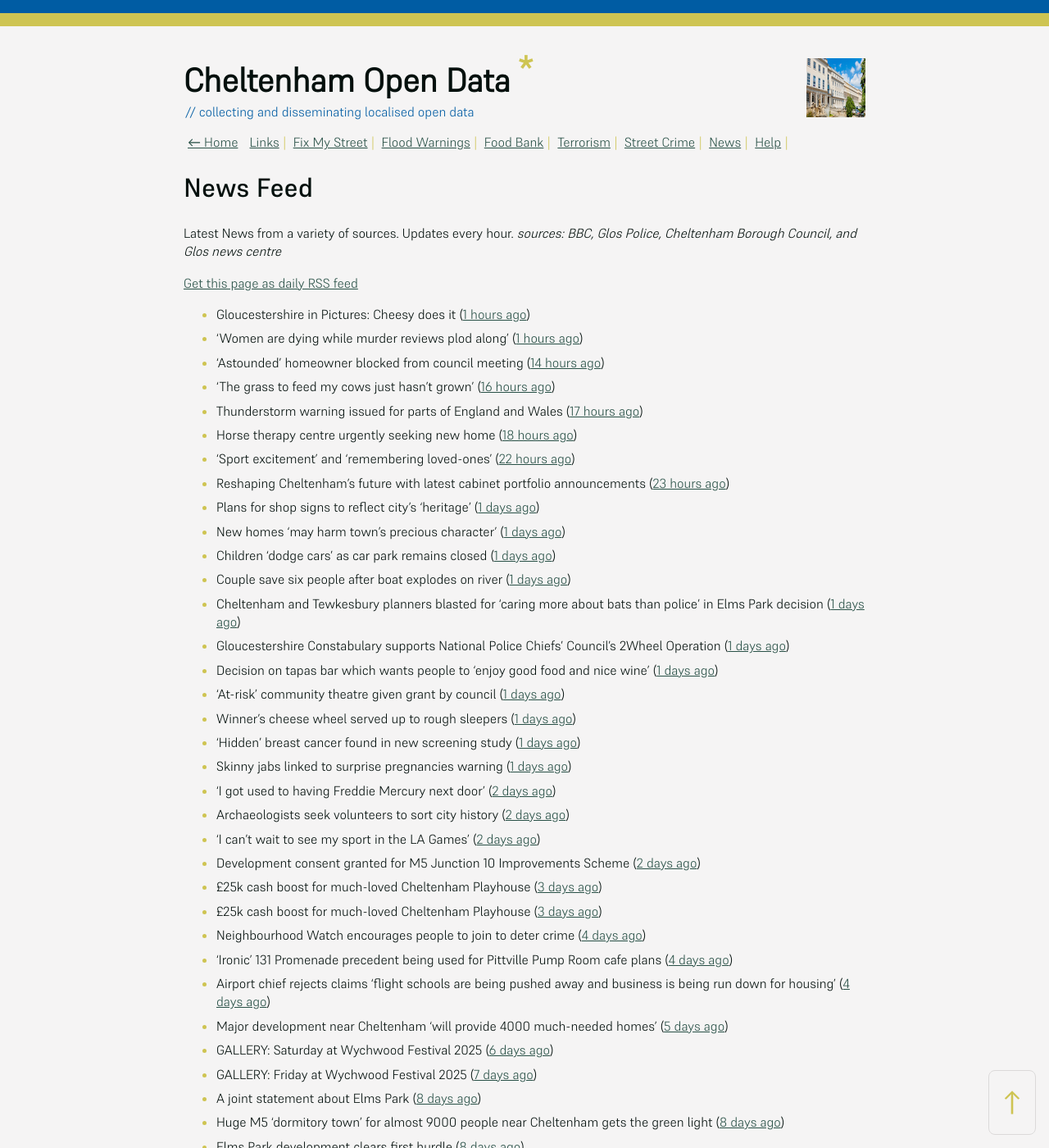
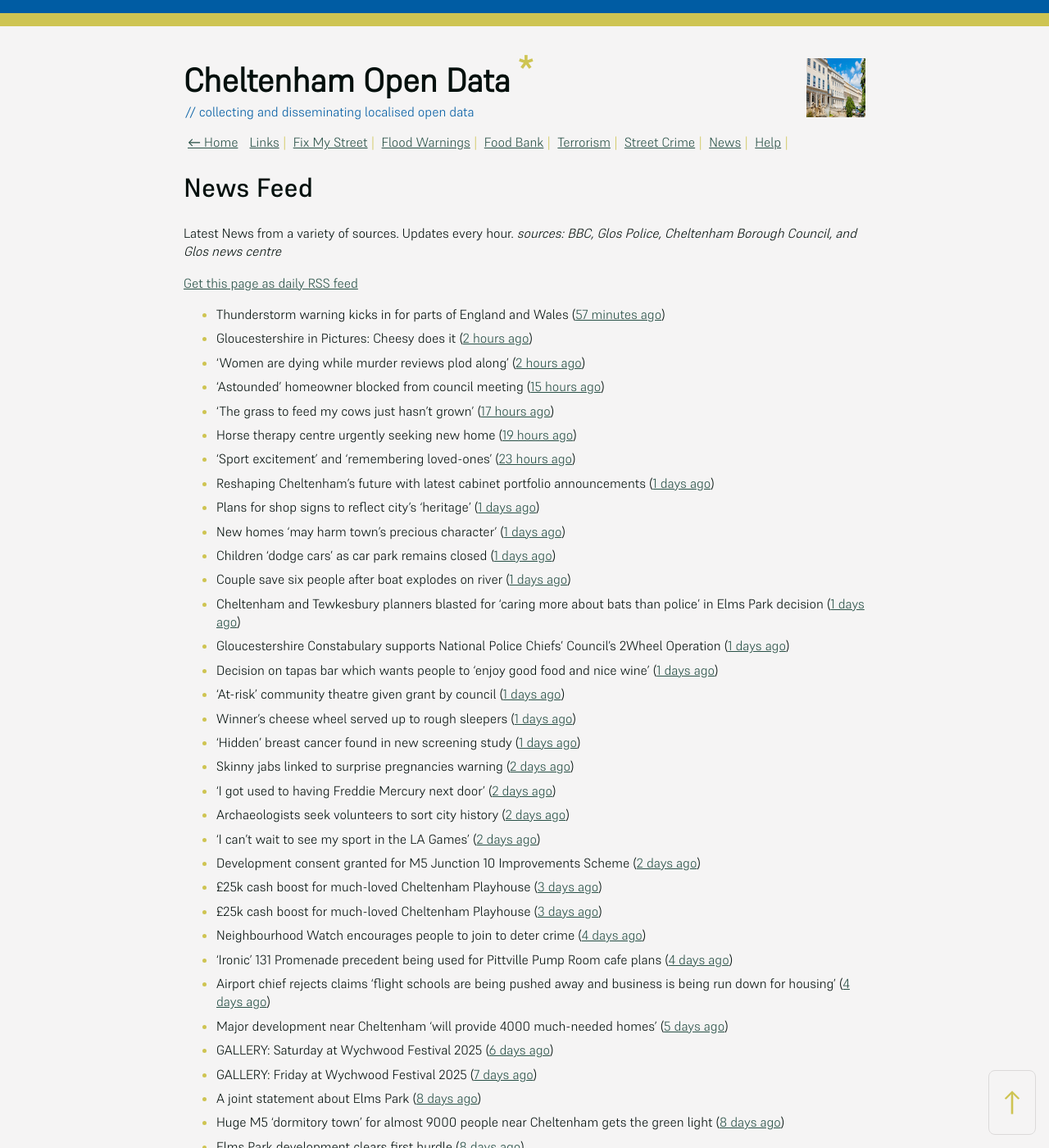
Before and after one commit to mat-0/cheltenham-open-data, a Jekyll site: the page built from _pages/news.md, in a window 1280 px wide and 1400 px high. Shown: the whole window at 82% size. Built offline with Jekyll 4.4.1, drawn with Linux system fonts in a browser that asks for light colours; some of the changed text lies outside the part shown.

Commit message:
Updated 2025-06-07 08:57:45

```diff
--- a/_pages/news.md
+++ b/_pages/news.md
@@ -12,14 +12,14 @@ _sources: BBC, Glos Police, Cheltenham Borough Council, and Glos news centre_
 [Get this page as daily RSS feed](/daily.rss)
 
 <!-- news_marker starts -->
-- Gloucestershire in Pictures: Cheesy does it ([1 hours ago](https://www.bbc.com/news/articles/cj6rpwjk192o))
-- 'Women are dying while murder reviews plod along' ([1 hours ago](https://www.bbc.com/news/articles/cj3j7308r35o))
-- 'Astounded' homeowner blocked from council meeting ([14 hours ago](https://www.bbc.com/news/articles/c5y2zdd83deo))
-- 'The grass to feed my cows just hasn't grown' ([16 hours ago](https://www.bbc.com/news/articles/cr4zp51rk9ro))
-- Thunderstorm warning issued for parts of England and Wales ([17 hours ago](https://www.bbc.com/news/articles/cq851x1y9eqo))
-- Horse therapy centre urgently seeking new home ([18 hours ago](https://www.bbc.com/news/articles/clyqx775r2yo))
-- 'Sport excitement' and 'remembering loved-ones' ([22 hours ago](https://www.bbc.com/news/articles/cly379zl9qwo))
-- Reshaping Cheltenham’s future with latest cabinet portfolio announcements ([23 hours ago](https://www.cheltenham.gov.uk/news/article/3018/reshaping_cheltenhams_future_with_latest_cabinet_portfolio_announcements))
+- Thunderstorm warning kicks in for parts of England and Wales ([57 minutes ago](https://www.bbc.com/news/articles/cq851x1y9eqo))
+- Gloucestershire in Pictures: Cheesy does it ([2 hours ago](https://www.bbc.com/news/articles/cj6rpwjk192o))
+- 'Women are dying while murder reviews plod along' ([2 hours ago](https://www.bbc.com/news/articles/cj3j7308r35o))
+- 'Astounded' homeowner blocked from council meeting ([15 hours ago](https://www.bbc.com/news/articles/c5y2zdd83deo))
+- 'The grass to feed my cows just hasn't grown' ([17 hours ago](https://www.bbc.com/news/articles/cr4zp51rk9ro))
+- Horse therapy centre urgently seeking new home ([19 hours ago](https://www.bbc.com/news/articles/clyqx775r2yo))
+- 'Sport excitement' and 'remembering loved-ones' ([23 hours ago](https://www.bbc.com/news/articles/cly379zl9qwo))
+- Reshaping Cheltenham’s future with latest cabinet portfolio announcements ([1 days ago](https://www.cheltenham.gov.uk/news/article/3018/reshaping_cheltenhams_future_with_latest_cabinet_portfolio_announcements))
 - Plans for shop signs to reflect city's 'heritage' ([1 days ago](https://www.bbc.com/news/articles/c77153njmlko))
 - New homes 'may harm town's precious character' ([1 days ago](https://www.bbc.com/news/articles/c5yxr023e19o))
 - Children 'dodge cars' as car park remains closed ([1 days ago](https://www.bbc.com/news/articles/c15v3072q04o))
@@ -30,7 +30,7 @@ _sources: BBC, Glos Police, Cheltenham Borough Council, and Glos news centre_
 - 'At-risk' community theatre given grant by council ([1 days ago](https://www.bbc.com/news/articles/c2kq2d2e71zo))
 - Winner's cheese wheel served up to rough sleepers ([1 days ago](https://www.bbc.com/news/articles/cvg9z4l01ygo))
 - 'Hidden' breast cancer found in new screening study ([1 days ago](https://www.bbc.com/news/articles/cd90g95q8v0o))
-- Skinny jabs linked to surprise pregnancies warning ([1 days ago](https://www.bbc.co.uk/sounds/play/p0lgh4cd))
+- Skinny jabs linked to surprise pregnancies warning ([2 days ago](https://www.bbc.co.uk/sounds/play/p0lgh4cd))
 - 'I got used to having Freddie Mercury next door' ([2 days ago](https://www.bbc.com/news/articles/cp8ydj0kplyo))
 - Archaeologists seek volunteers to sort city history ([2 days ago](https://www.bbc.com/news/articles/cgj8z5vj2n4o))
 - 'I can't wait to see my sport in the LA Games' ([2 days ago](https://www.bbc.com/news/articles/cjdz8yyl92ro))
```
Also changed, not shown: other parts of _pages/news.md (+1 -2 lines), _data/flood.json (+4 -4 lines), index.md (+5 -5 lines).
